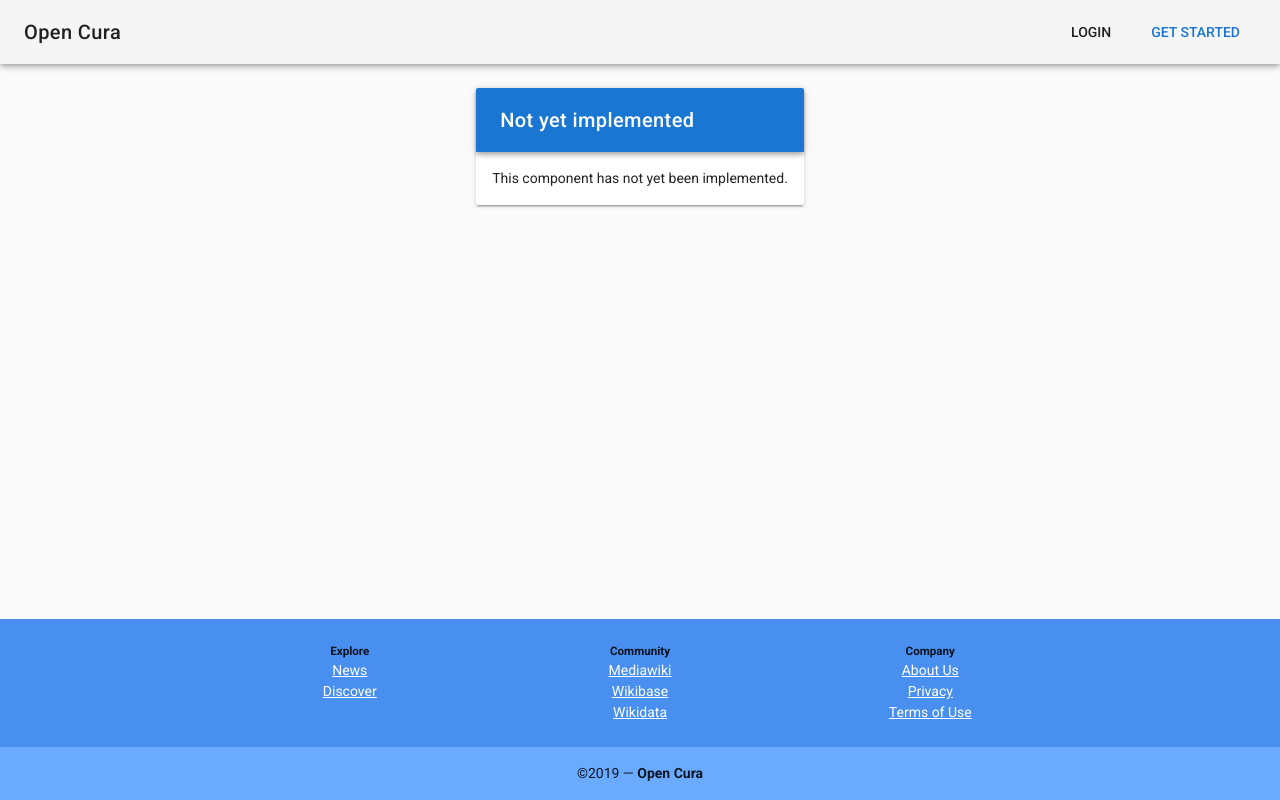
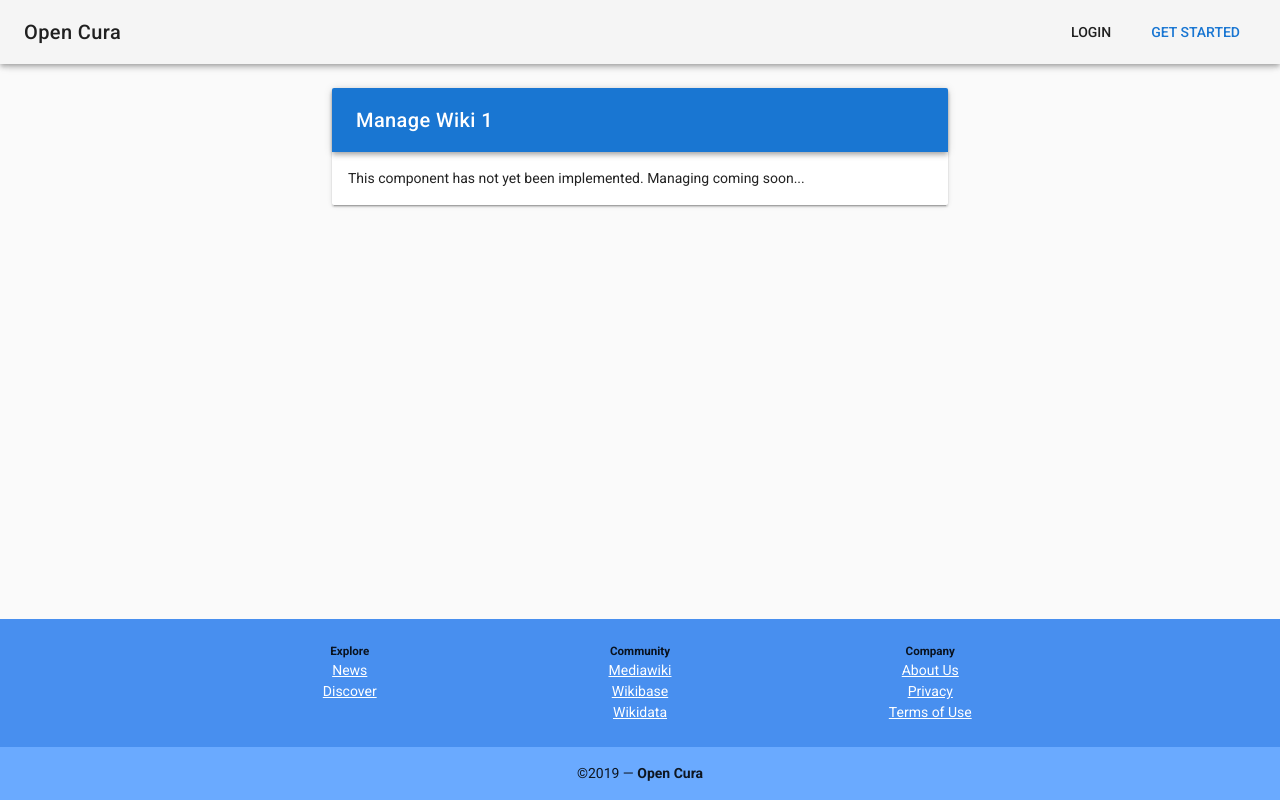
Before and after one commit to wbstack/ui, a Vue app in the folder src/: page /wikis/manage/1 in a window 1280 px wide. Built offline with nearby package versions, Linux system fonts and the light colour scheme; no server answers.

Commit message:
ui, add empty manage wiki page

```diff
--- a/src/src/components/Pages/Home/LoggedIn.vue
+++ b/src/src/components/Pages/Home/LoggedIn.vue
@@ -21,7 +21,7 @@
                             {{wiki.sitename}}
                             <div class="rightfloat">
                               <v-btn icon small class="nomargin" :href="'//' + wiki.domain"><v-icon>home</v-icon></v-btn>
-                              <v-btn icon small class="nomargin" :to="'wikis/manage/' + wiki.id"><v-icon>settings</v-icon></v-btn>
+                              <v-btn icon small class="nomargin" :to="{ name: 'ManageWiki', params: { id: wiki.id } }"><v-icon>settings</v-icon></v-btn>
                             </div>
                           </div>
                         </v-list-tile-content>
--- /dev/null
+++ b/src/src/components/Pages/ManageWiki/ManageWiki.vue
@@ -0,0 +1,52 @@
+<template>
+    <v-content>
+      <v-container fluid fill-height>
+        <v-layout justify-center>
+          <v-flex xs6>
+            <template v-if="id != 0">
+              <v-card>
+                <v-toolbar dark color="primary">
+                  <v-toolbar-title>Manage Wiki {{id}}</v-toolbar-title>
+                </v-toolbar>
+                <v-card-text>
+                  This component has not yet been implemented. Managing coming soon...
+                </v-card-text>
+              </v-card>
+            </template>
+            <template v-if="id == 0">
+              <v-card>
+                <v-toolbar dark color="primary">
+                  <v-toolbar-title>Wiki Managment</v-toolbar-title>
+                </v-toolbar>
+                <v-card-text>
+                  No wiki for you to manage.
+                </v-card-text>
+              </v-card>
+            </template>
+          </v-flex>
+        </v-layout>
+      </v-container>
+    </v-content>
+</template>
+
+<script>
+import { mapGetters } from 'vuex'
+
+export default {
+  name: 'ManageWiki',
+  data () {
+    return {
+      id: 0
+    }
+  },
+  props: ['id'],
+  computed: {},
+  created () {
+    this.id = this.$route.params.id
+    // TODO get the data about the wiki if the user can see it...
+  }
+}
+</script>
+
+<style>
+</style>
--- a/src/src/router/index.js
+++ b/src/src/router/index.js
@@ -5,6 +5,7 @@ import CreateAccount from '@/components/Pages/CreateAccount/CreateAccount'
 import Login from '@/components/Pages/Login/Login'
 import Logout from '@/components/Pages/Logout/Logout'
 import CreateWiki from '@/components/Pages/CreateWiki/CreateWiki'
+import ManageWiki from '@/components/Pages/ManageWiki/ManageWiki'
 import TermsOfUse from '@/components/Pages/TermsOfUse/TermsOfUse'
 import User from '@/components/Pages/User/User'
 
@@ -58,7 +59,7 @@ export default new Router({
     {
       path: '/wikis/manage/:id',
       name: 'ManageWiki',
-      component: NotYetImplemented
+      component: ManageWiki
     },
     {
       path: '/not-yet-implemented',
```
